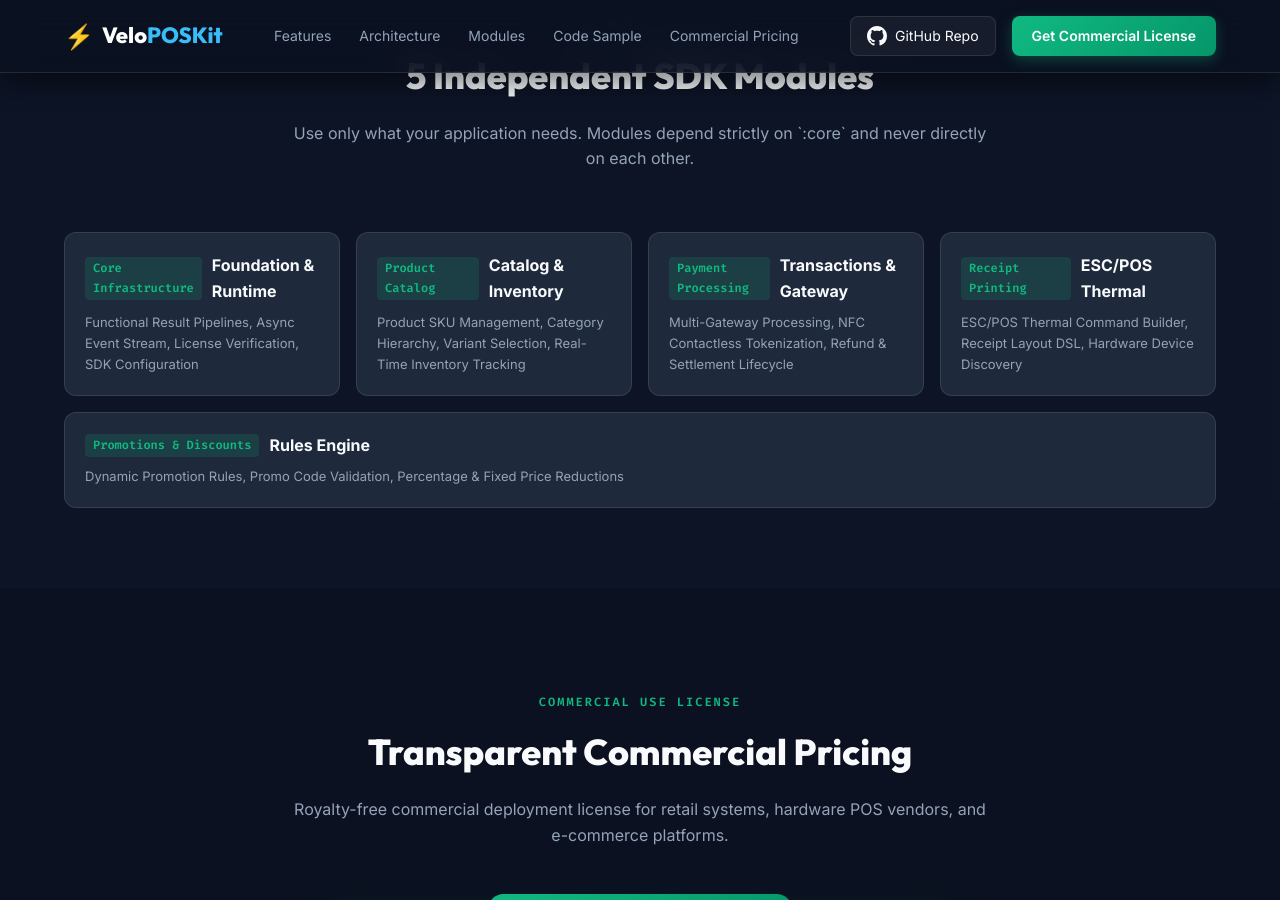
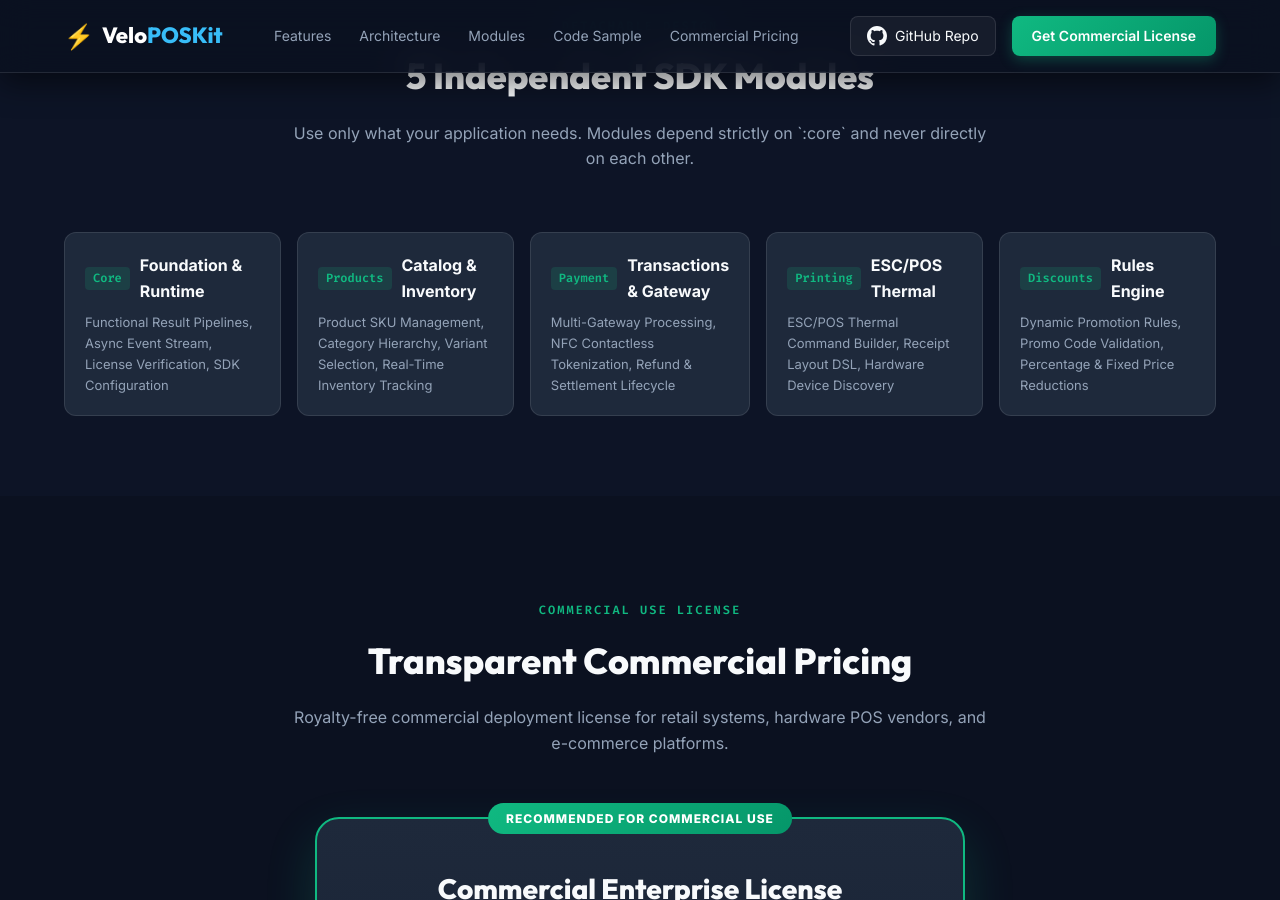
Before and after one commit to kdomingo/kdomingo.github.io, a Jekyll site: the page VeloPOSKit-LandingPage/index.html, which Jekyll copies as it is, in a window 1280 px wide and 900 px high, scrolled down 2549 px. Built offline with Jekyll 4.4.1, drawn with Linux system fonts in a browser that asks for light colours.

Commit message:
refactor: simplify SDK tags to Core, Products, Payment, Printing, Discounts in Detachable Design section

```diff
--- a/VeloPOSKit-LandingPage/index.html
+++ b/VeloPOSKit-LandingPage/index.html
@@ -175,35 +175,35 @@
             <div class="modules-flex">
                 <div class="module-box active" id="mod-core">
                     <div class="mod-header">
-                        <span class="mod-tag">Core Infrastructure</span>
+                        <span class="mod-tag">Core</span>
                         <h4>Foundation & Runtime</h4>
                     </div>
                     <p>Functional Result Pipelines, Async Event Stream, License Verification, SDK Configuration</p>
                 </div>
                 <div class="module-box" id="mod-products">
                     <div class="mod-header">
-                        <span class="mod-tag">Product Catalog</span>
+                        <span class="mod-tag">Products</span>
                         <h4>Catalog & Inventory</h4>
                     </div>
                     <p>Product SKU Management, Category Hierarchy, Variant Selection, Real-Time Inventory Tracking</p>
                 </div>
                 <div class="module-box" id="mod-payment">
                     <div class="mod-header">
-                        <span class="mod-tag">Payment Processing</span>
+                        <span class="mod-tag">Payment</span>
                         <h4>Transactions & Gateway</h4>
                     </div>
                     <p>Multi-Gateway Processing, NFC Contactless Tokenization, Refund & Settlement Lifecycle</p>
                 </div>
                 <div class="module-box" id="mod-printing">
                     <div class="mod-header">
-                        <span class="mod-tag">Receipt Printing</span>
+                        <span class="mod-tag">Printing</span>
                         <h4>ESC/POS Thermal</h4>
                     </div>
                     <p>ESC/POS Thermal Command Builder, Receipt Layout DSL, Hardware Device Discovery</p>
                 </div>
                 <div class="module-box" id="mod-discounts">
                     <div class="mod-header">
-                        <span class="mod-tag">Promotions & Discounts</span>
+                        <span class="mod-tag">Discounts</span>
                         <h4>Rules Engine</h4>
                     </div>
                     <p>Dynamic Promotion Rules, Promo Code Validation, Percentage & Fixed Price Reductions</p>
```
Also changed, not shown: VeloPOSKit/index.html (+5 -5 lines).
